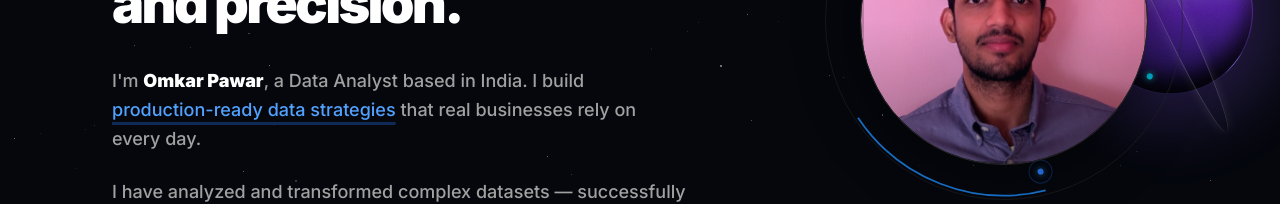
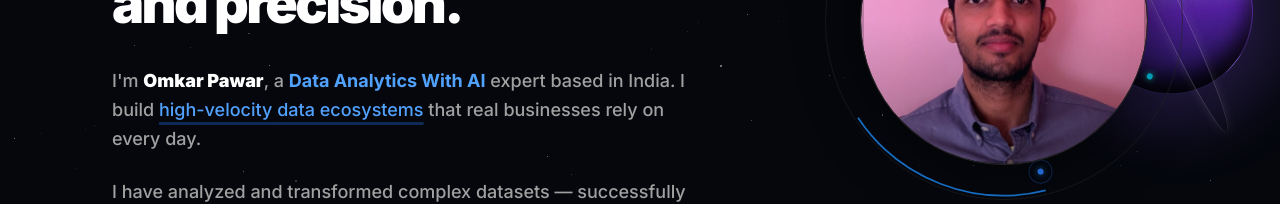
Before and after one commit to OMKARBHASKAR/Portfolio, a Next.js app: page / in a window 1280 px wide. Shown: the part 867-1071 px from the top of the page. Built offline with nearby package versions, Linux system fonts and the light colour scheme.

Commit message:
feat: rename all instances of Data Analyst to Data Analytics With AI

```diff
--- a/src/app/layout.tsx
+++ b/src/app/layout.tsx
@@ -21,8 +21,8 @@ const dmSans = DM_Sans({
 });
 
 export const metadata: Metadata = {
-  title: "Omkar Pawar | Cinematic Data Analyst Portfolio",
-  description: "A premium interactive data analyst portfolio showcasing business intelligence and data storytelling.",
+  title: "Omkar Pawar | Data Analytics With AI Portfolio",
+  description: "A premium interactive data analytics with AI portfolio showcasing business intelligence and data storytelling.",
 };
 
 export default function RootLayout({
--- a/src/components/sections/About.tsx
+++ b/src/components/sections/About.tsx
@@ -60,8 +60,8 @@ export default function About() {
 
               <div className="space-y-8 text-xl md:text-2xl text-neutral-400 font-medium leading-relaxed max-w-3xl">
                 <p>
-                  I'm <span className="text-white font-black">Omkar Pawar</span>, a Data Analyst based in India.
-                  I build <span className="text-blue-400 underline decoration-blue-500/30 decoration-4 underline-offset-8">production-ready data strategies</span> that real businesses rely on every day.
+                  I'm <span className="text-white font-black">Omkar Pawar</span>, a <span className="text-blue-400 font-bold">Data Analytics With AI</span> expert based in India.
+                  I build <span className="text-blue-400 underline decoration-blue-500/30 decoration-4 underline-offset-8">high-velocity data ecosystems</span> that real businesses rely on every day.
                 </p>
                 <p>
                   I have analyzed and transformed complex datasets — successfully driving <span className="text-white font-black">actionable business intelligence</span> for advanced decision-making.
@@ -128,7 +128,7 @@ export default function About() {
                 <div className="absolute inset-0 rounded-full overflow-hidden border-2 border-neutral-800 bg-[#0A0A0A] z-10 shadow-[0_0_80px_rgba(0,0,0,0.6)] group/avatar">
                   <Image
                     src="/omkar.png"
-                    alt="Omkar Pawar - Data Analyst"
+                    alt="Omkar Pawar - Data Analytics With AI"
                     fill
                     sizes="(max-width: 768px) 100vw, 500px"
                     priority
--- a/src/components/sections/Experience.tsx
+++ b/src/components/sections/Experience.tsx
@@ -15,7 +15,7 @@ export default function Experience() {
              <div className="p-2 rounded-lg bg-cyan-500/10 text-cyan-400 border border-cyan-500/20">
                 <TrendingUp size={18} />
              </div>
-             <h4 className="text-2xl font-black text-white tracking-tight">Freelance Data Analyst</h4>
+             <h4 className="text-2xl font-black text-white tracking-tight">Freelance Data Analytics With AI Expert</h4>
           </div>
 
           <div className="flex items-center gap-4 text-neutral-400 font-bold text-xs uppercase tracking-widest mb-6">
@@ -62,7 +62,7 @@ export default function Experience() {
              <div className="p-2 rounded-lg bg-blue-500/10 text-blue-400 border border-blue-500/20">
                 <Briefcase size={18} />
              </div>
-             <h4 className="text-2xl font-black text-white tracking-tight">Data Analyst Intern</h4>
+             <h4 className="text-2xl font-black text-white tracking-tight">Data Analytics With AI Intern</h4>
           </div>
 
           <div className="flex items-center gap-4 text-neutral-400 font-bold text-xs uppercase tracking-widest mb-6">
--- a/src/components/sections/Hero.tsx
+++ b/src/components/sections/Hero.tsx
@@ -29,7 +29,7 @@ export default function Hero() {
       size: "5.2vw",
       tracking: "tracking-tight md:tracking-normal",
       segments: [
-        { text: "GOOD DATA ANALYSTS", color: "text-white/90" },
+        { text: "GOOD DATA ANALYTICS WITH AI", color: "text-white/90" },
         { text: "MOVE TO INSIGHTS", gradient: "from-[#60A5FA] via-[#93C5FD] to-[#60A5FA]/60" }
       ]
     },
@@ -37,7 +37,7 @@ export default function Hero() {
       size: "6.2vw",
       tracking: "tracking-tighter",
       segments: [
-        { text: "GREAT ANALYSTS", color: "text-white/90" },
+        { text: "GREAT ANALYTICS WITH AI", color: "text-white/90" },
         { text: "CONNECT IT TO DECISIONS", gradient: "from-[#A78BFA] via-[#C4B5FD] to-[#A78BFA]/60" }
       ]
     }
```
